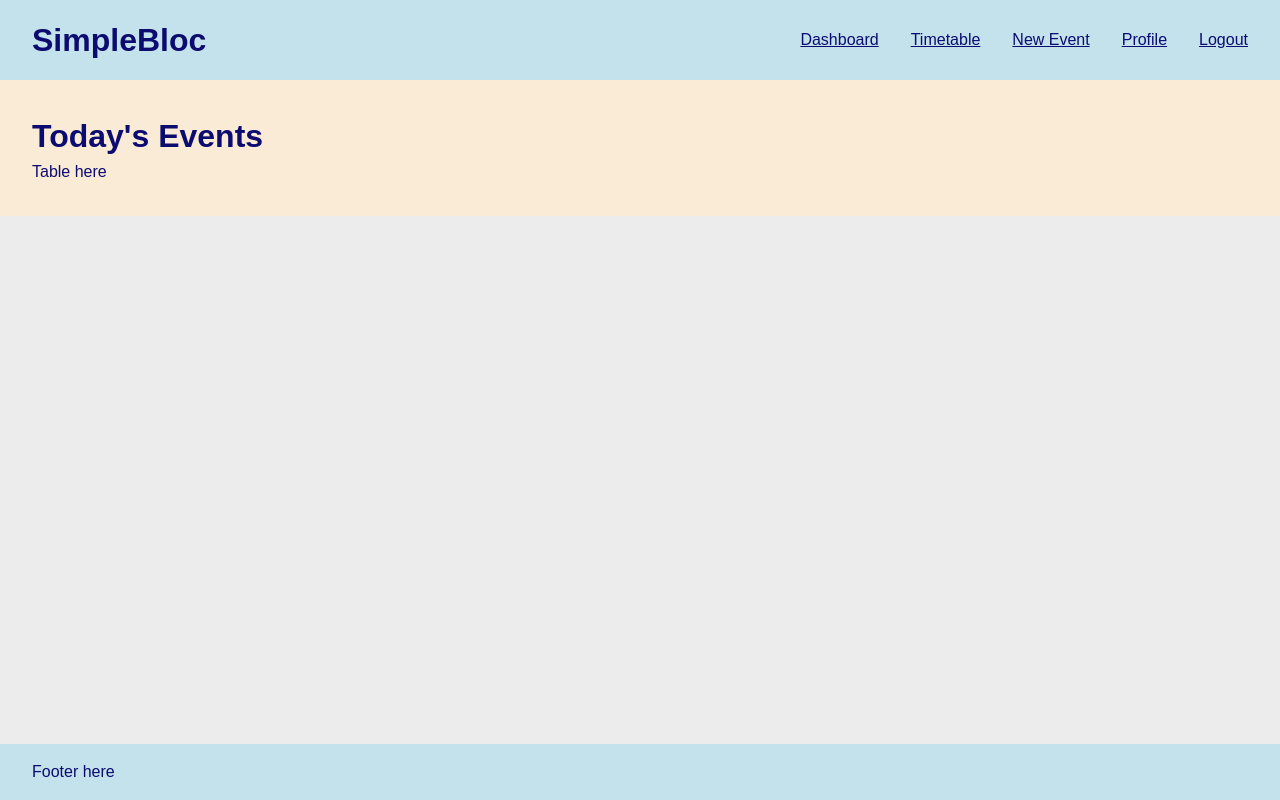
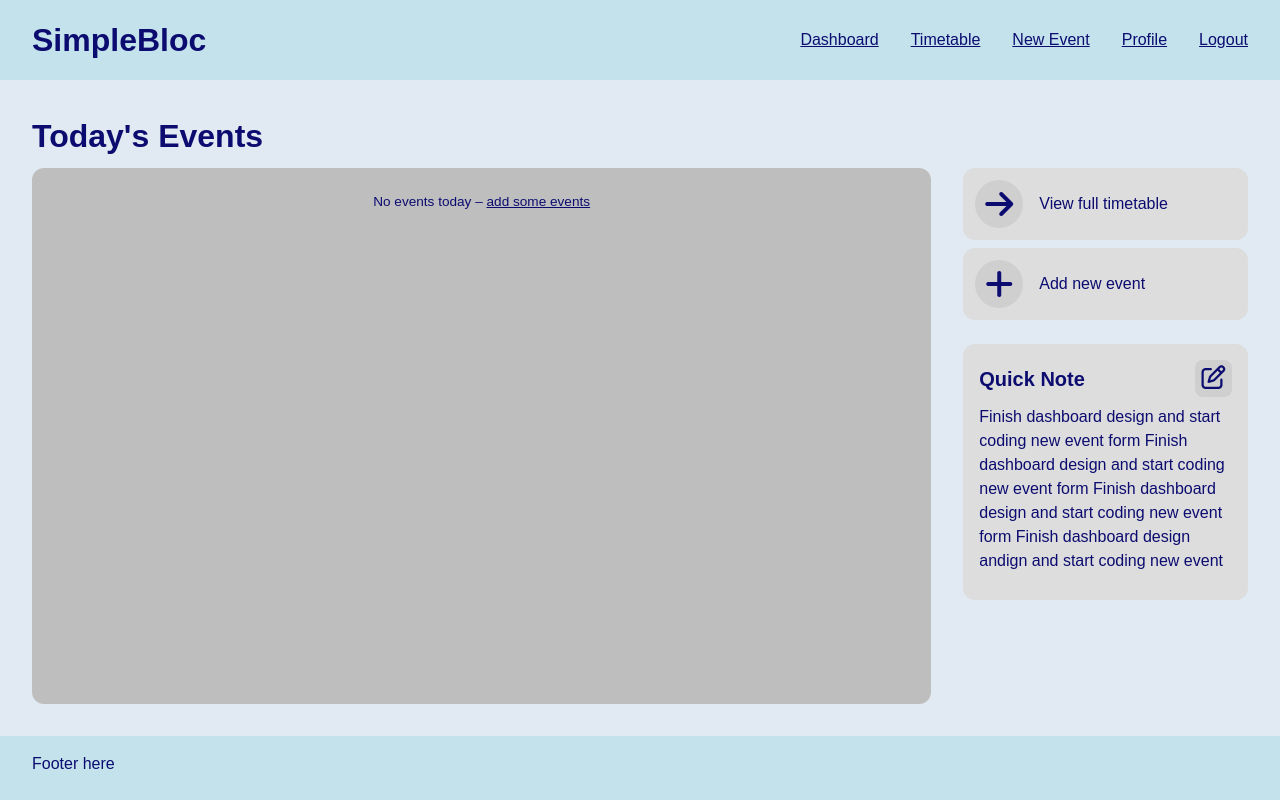
Before and after one commit to userr73/SimpleBloc, a Flask app: page /dashboard in a window 1280 px wide. Run offline with Flask 3, Linux system fonts and the light colour scheme.

Commit message:
Design the dashboard front-end

```diff
--- a/app.py
+++ b/app.py
@@ -18,14 +18,29 @@ def register_form():
 
 @app.get('/dashboard')
 def dashboard():
-    return render_template('app/dashboard.html')
+    # events = [
+    #     {'time': 'idk what format', 'event_details': 'Going to school'},
+    #     {'time': 'still dunno', 'event_details': 'Going HOME'}
+    # ]
+
+    events = []
+
+    num_events = 2
+
+    quick_note = 'Finish dashboard design and start coding new event form Finish dashboard design and start coding new event form Finish dashboard design and start coding new event form Finish dashboard design andign and start coding new event form Finish dashboard design and start coding new event form Finish dashboard design and start coding new event form Finish dashboard design and start coding new event form Finish dashboard design and start coding new event form Finish dashboard design and start coding new event form Finish dashboard design and start coding new event form '
+
+    return render_template('app/dashboard.html', events=events, count=num_events, quick_note=quick_note)
+
+@app.get('/edit-quick-note')
+def quick_note_form():
+    return render_template('app/quick-note.html')
 
 @app.get('/view-timetable')
 def timetable():
     return render_template('app/timetable.html')
 
 @app.get('/add-event')
-def add_event_form():
+def new_event_form():
     return render_template('app/event-form.html')
 
 @app.get('/profile')
--- a/static/style.css
+++ b/static/style.css
@@ -1,5 +1,8 @@
 :root {
-    --primary-font-color: rgb(12, 12, 112);
+    --primary-font-colour: rgb(12, 12, 112);
+    --primary-colour: rgb(190, 190, 190);
+    --secondary-colour: rgb(207, 207, 207);
+    --tertiary-colour: rgb(221, 221, 221);
 }
 
 body {
@@ -11,17 +14,22 @@ body {
     grid-template-rows: auto 1fr auto;
 
     /* General primary font colour */
-    color: var(--primary-font-color);
+    color: var(--primary-font-colour);
+}
+
+h1, h2, h3, h4, h5, h6, p {
+    margin-bottom: 0.5rem;
 }
 
 a {
-    color: var(--primary-font-color);
+    color: var(--primary-font-colour);
 }
 
 /* Narrower content container for most information */
 .narrow-content-container {
-    background-color: beige;
     max-width: 80ch;
+
+    min-height: 100%;
     padding: 2rem;
     margin: 0 auto;
 }
@@ -29,7 +37,7 @@ a {
 /* Wider containter for dashboard and timetable design */
 .wide-content-container {
     padding: 2rem 1rem;
-    background-color: antiquewhite;
+    min-height: 100%;
 
     @media (width > 999px) {
         padding: 2rem;
@@ -59,9 +67,147 @@ header {
 }
 
 main {
-    background-color: rgb(236, 236, 236);
+    background-color: rgb(225, 234, 242);
 }
 
+.title {
+    font-size: 1.25rem;
+    font-weight: 600;
+}
+
+/* Dashboard container */
+.dashboard-container {
+    display: grid;
+    grid-template-rows: auto 1fr;
+}
+
+/* Dashboard design */
+.dashboard {
+    display: grid;
+    gap: 2rem;
+    /* Make side links and quick note a fixed size */
+    /* Daily table takes up remaining space */
+    grid-template-columns: auto 32ch;
+}
+
+/* Daily timetable container */
+.daily-table {
+    background-color: var(--primary-colour);
+    padding: 1rem;
+    border-radius: 0.75rem;
+
+    p {
+        text-align: center;
+        margin-top: 0.5rem;
+        font-size: 0.85rem;
+    }
+}
+
+/* Table design */
+table {
+    width: 100%;
+}
+
+table, th, td {
+    border: 3px solid var(--primary-colour);
+    border-collapse: collapse;
+    border-radius: 0.6rem;
+}
+
+th, td {
+    padding: 0.25rem 0.5rem;
+}
+
+th {
+    background-color: var(--secondary-colour);
+    text-align: left;
+}
+
+td {
+    background-color: var(--tertiary-colour);
+}
+
+/* Quick navigation and quick note next to table */
+.quick-selections {
+    display: grid;
+    grid-template-rows: auto 1fr;
+    max-height: 100%;
+
+    gap: 1.5rem;
+
+    /* Two links for quick navigation */
+    .quick-links {
+        display: flex;
+        flex-direction: column;
+        gap: 0.5rem;
+    }
+
+    /* Quick navigation button design */
+    a {
+        text-decoration: none;
+        background-color: var(--tertiary-colour);
+
+        padding: 0.75rem;
+        border-radius: 0.75rem;
+
+        div {
+            display: grid;
+            gap: 1rem;
+            grid-template-columns: auto 1fr;
+            align-items: center;
+
+
+            i {
+                padding: 0.5rem 0.625rem;
+                background-color: var(--secondary-colour);
+                border-radius: 100rem;
+                font-size: 2rem;
+            }
+
+            p {
+                margin-bottom: 0;
+            }
+        }
+    }
+
+    /* Quick note container */
+    .quick-note {
+        display: grid;
+        grid-template-rows: auto 1fr;
+        gap: 0.5rem;
+        padding: 1rem;
+        border-radius: 0.75rem;
+
+        background-color: var(--tertiary-colour);
+        max-height: 16rem;
+
+        div {
+            display: flex;
+            align-items: center;
+            justify-content: space-between;
+
+            .title {
+                margin: 0;
+            }
+
+            a {
+                background-color: var(--secondary-colour);
+                padding: 0.29rem 0.4rem;
+                border-radius: 0.5rem;
+            }
+
+            i {
+                font-size: 1.5rem;
+            }
+        }
+
+        p {
+            overflow: auto;
+        }
+    }
+}
+
+/* Footer */
 footer {
     .wide-content-container {
         background-color: rgb(195, 226, 236);
--- a/templates/app/dashboard.html
+++ b/templates/app/dashboard.html
@@ -3,8 +3,56 @@
 {% block title %}SimpleBloc Dashboard{% endblock %}
 
 {% block main %}
-    <div class="wide-content-container">
+    <div class="wide-content-container dashboard-container">
         <h1>Today's Events</h1>
-        <p>Table here</p>
+        <div class="dashboard">
+            <div class="daily-table">
+                {% if events %}
+                    <table>
+                        <thead>
+                            <tr>
+                                <th>Time</th>
+                                <th>Event</th>
+                            </tr>
+                        </thead>
+                        <tbody>
+                            {% for event in events %}
+                                <tr>
+                                    <td>{{ event.time }}</td>
+                                    <td>{{ event.event_details }}</td>
+                                </tr>
+                            {% endfor %}
+                        </tbody>
+                    </table>
+                    <p>Number of events today: {{ count }}</p>
+                {% else %}
+                    <p>No events today – <a href="{{ url_for('new_event_form') }}">add some events</a></p>
+                {% endif %}
+            </div>
+
+            <div class="quick-selections">
+                <div class="quick-links">
+                    <a href="{{ url_for('timetable') }}">
+                        <div>
+                            <i class="fa-solid fa-arrow-right"></i>
+                            <p>View full timetable</p>
+                        </div>
+                    </a>
+                    <a href="{{ url_for('new_event_form') }}">
+                        <div>
+                            <i class="fa-solid fa-plus"></i>
+                            <p>Add new event</p>
+                        </div>
+                    </a>
+                </div>
+                <div class="quick-note">
+                    <div>
+                        <p class="title">Quick Note</p>
+                        <a href="{{ url_for('quick_note_form') }}"><i class="fa-regular fa-pen-to-square"></i></a>
+                    </div>
+                    <p>{{ quick_note }}</p>
+                </div>
+            </div>
+        </div>
     </div>
 {% endblock %}
--- a/templates/base/app_base.html
+++ b/templates/base/app_base.html
@@ -4,7 +4,7 @@
     <nav>
         <a href="{{ url_for('dashboard') }}">Dashboard</a>
         <a href="{{ url_for('timetable') }}">Timetable</a>
-        <a href="{{ url_for('add_event_form') }}">New Event</a>
+        <a href="{{ url_for('new_event_form') }}">New Event</a>
         <a href="{{ url_for('view_profile') }}">Profile</a>
         <a href="{{ url_for('confirm_logout') }}">Logout</a>
     </nav>
--- a/templates/base/base.html
+++ b/templates/base/base.html
@@ -7,6 +7,7 @@
     <link rel="stylesheet" href="{{ url_for('static', filename='reset.css') }}">
     <link rel="stylesheet" href="{{ url_for('static', filename='style.css') }}">
     <link rel="stylesheet" href="{{ url_for('static', filename='forms.css') }}">
+    <link rel="stylesheet" href="https://cdnjs.cloudflare.com/ajax/libs/font-awesome/6.5.2/css/all.min.css" integrity="sha512-SnH5WK+bZxgPHs44uWIX+LLJAJ9/2PkPKZ5QiAj6Ta86w+fsb2TkcmfRyVX3pBnMFcV7oQPJkl9QevSCWr3W6A==" crossorigin="anonymous" referrerpolicy="no-referrer" />
 </head>
 <body>
     <header>
```
Also changed, not shown: templates/app/quick-note.html (added, +10 -0 lines).
